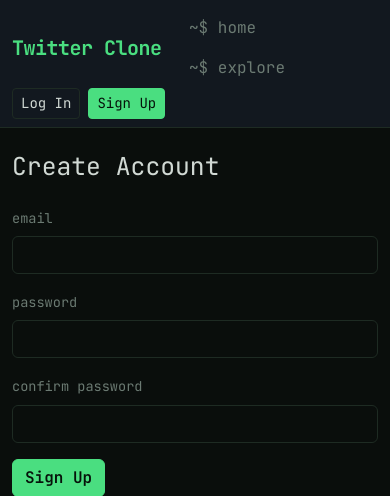
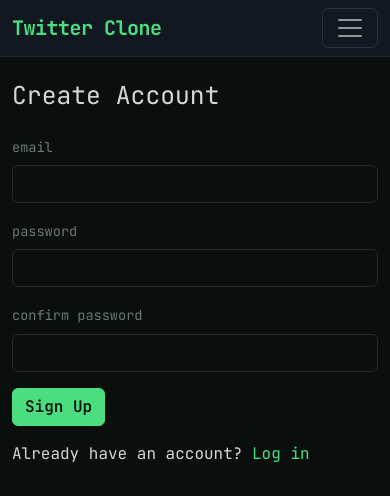
Before and after one commit to dvrone/twitter-clone, a Flask app: page /auth/register in a window 390 px wide. Shown: the top 496 px of the page. Run offline with Flask 3, Linux system fonts and the light colour scheme.

Commit message:
Fix mobile navbar: add collapsible hamburger menu

```diff
--- a/app/templates/base.html
+++ b/app/templates/base.html
@@ -13,18 +13,27 @@
     <nav class="navbar navbar-expand-lg navbar-dark bg-primary mb-4">
     <div class="container">
         <a class="navbar-brand" href="{{ url_for('main.feed') }}">Twitter Clone</a>
+
+        <button class="navbar-toggler" type="button" data-bs-toggle="collapse"
+                data-bs-target="#navbarContent" aria-controls="navbarContent"
+                aria-expanded="false" aria-label="Toggle navigation">
+            <span class="navbar-toggler-icon"></span>
+        </button>
+
+        <div class="collapse navbar-collapse" id="navbarContent">
             <div class="navbar-nav me-auto">
                 <a class="nav-link prompt" href="{{ url_for('main.feed') }}">home</a>
                 <a class="nav-link prompt" href="{{ url_for('main.explore') }}">explore</a>
             </div>
-            <div class="d-flex">
+            <div class="d-flex flex-column flex-lg-row align-items-lg-center gap-2">
                 {% if current_user.is_authenticated %}
-                    <a class="navbar-text text-white me-3 text-decoration-none prompt" href="{{ url_for('main.profile', username=current_user.username) }}">{{ current_user.username }}</a>
+                    <a class="navbar-text text-white text-decoration-none prompt" href="{{ url_for('main.profile', username=current_user.username) }}">{{ current_user.username }}</a>
                     <a class="btn btn-outline-light btn-sm" href="{{ url_for('auth.logout') }}">Log Out</a>
                 {% else %}
-                    <a class="btn btn-outline-light btn-sm me-2" href="{{ url_for('auth.login') }}">Log In</a>
+                    <a class="btn btn-outline-light btn-sm" href="{{ url_for('auth.login') }}">Log In</a>
                     <a class="btn btn-light btn-sm" href="{{ url_for('auth.register') }}">Sign Up</a>
                 {% endif %}
+            </div>
         </div>
     </div>
 </nav>
```
Lines whose indentation alone changed are shown as unchanged.
